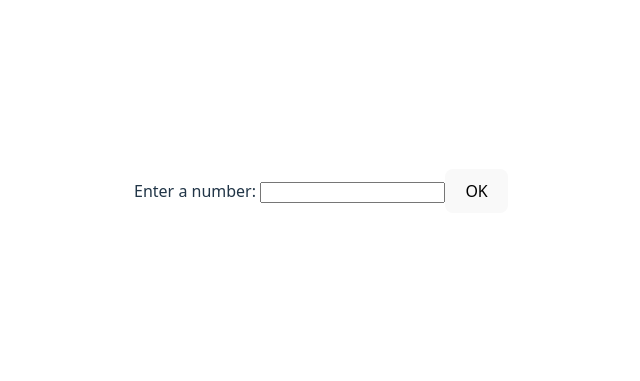
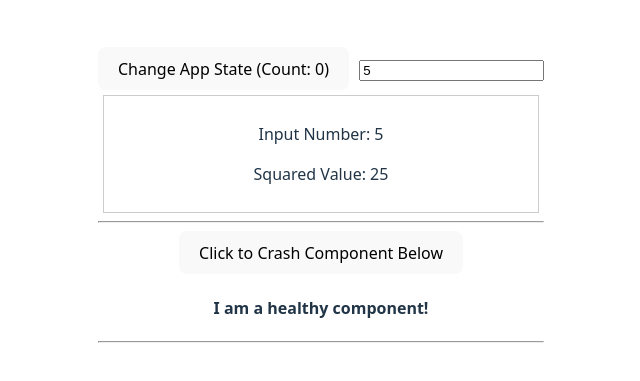
Before and after one commit to K0UND1NYA/MERN_Stack, a React (Vite) app: page / in a window 1280 px wide. Shown: the part 201-582 px from the top of the page, without its empty margins (319-959 px from the left). Built offline with nearby package versions, Linux system fonts and the light colour scheme.

Commit message:
Task 31-10-25

```diff
--- a/src/Task.jsx
+++ b/src/Task.jsx
@@ -1,27 +1,109 @@
-import React from "react";
-function Task() {
-  function result(e){
-     e.preventDefault();
-    const input = document.getElementById("Input");
-    const result = document.getElementById("result");
-    const num = Number(input.value);
-    if(!isNaN(num)){
-      result.innerHTML = "Square: "+num*num;
-    } else{
-      result.innerHTML = "Enter a valid number";
-    }
+import React, { useState, useEffect, memo, Component } from 'react';
+import ReactDOM from 'react-dom';
+
+class ErrorBoundary extends Component {
+  constructor(props) {
+    super(props);
+    this.state = { hasError: false };
   }
 
-  return(
-    <div>
-      <form onSubmit={result}>
-        <label>Enter a number: </label>
-        <input type="number" id="Input" />
-        <button type="submit">OK</button>
-      </form>
-      <p id="result"></p>
+  static getDerivedStateFromError(error) {
+    return { hasError: true };
+  }
+
+  componentDidCatch(error, errorInfo) {
+    console.error("ErrorBoundary caught an error:", error, errorInfo);
+  }
+
+  render() {
+    if (this.state.hasError) {
+      return <h3 style={{ color: 'red' }}>⚠️ Error: A protected component crashed.</h3>;
+    }
+
+    return this.props.children;
+  }
+}
+
+const BuggyComponent = ({ shouldThrow }) => {
+  if (shouldThrow) {
+    throw new Error('I crashed! (Caught by ErrorBoundary)');
+  }
+  return <h4>I am a healthy component!</h4>;
+};
+
+const SquareComponent = memo(({ number }) => {
+  console.log(`[SquareComponent] Re-rendering. Input: ${number}`);
+
+  const squaredValue = number * number;
+
+  return (
+    <div style={{ padding: '10px', margin: '5px', border: '1px solid #ccc' }}>
+      <p>Input Number: {number}</p>
+      <p>Squared Value: {squaredValue}</p>
     </div>
+  );
+});
+
+const PortalMessage = ({ children }) => {
+  const portalRoot = document.getElementById('portal-root');
+
+  if (!portalRoot) {
+    return null;
+  }
+
+  return ReactDOM.createPortal(
+    <div style={{
+      position: 'fixed',
+      top: '20px',
+      right: '20px',
+      padding: '15px',
+      backgroundColor: 'lightgreen',
+      border: '1px solid green',
+      zIndex: 1000
+    }}>
+      {children}
+    </div>,
+    portalRoot
+  );
+};
+
+function Tasks() {
+  const [count, setCount] = useState(0);
+  const [squareNumber, setSquareNumber] = useState(5);
+  const [showPortal, setShowPortal] = useState(true);
+  const [shouldBuggyThrow, setShouldBuggyThrow] = useState(false);
+
+  useEffect(() => {
+    const timer = setTimeout(() => setShowPortal(false), 5000);
+    return () => clearTimeout(timer);
+  }, []);
+
+  return (
+    <>
+      <button onClick={() => setCount(c => c + 1)}>
+        Change App State (Count: {count})
+      </button>
+      <input
+        type="number"
+        value={squareNumber}
+        onChange={(e) => setSquareNumber(Number(e.target.value))}
+        style={{ marginLeft: '10px' }}
+      />
+
+      <SquareComponent number={squareNumber} />
+
+      <hr />
+      <button onClick={() => setShouldBuggyThrow(true)}>
+        Click to Crash Component Below
+      </button>
+
+      <ErrorBoundary>
+        <BuggyComponent shouldThrow={shouldBuggyThrow} />
+      </ErrorBoundary>
+
+      <hr />
+    </>
   );
 }
 
-export default Task;
+export default Tasks;
```
